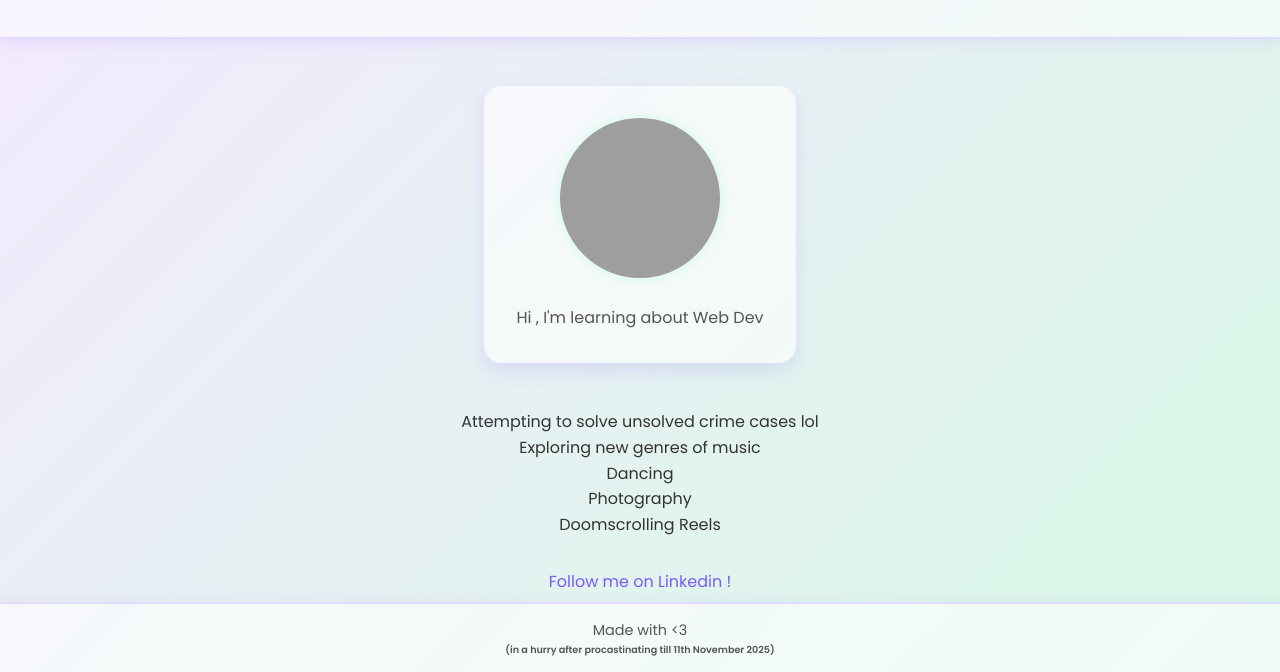
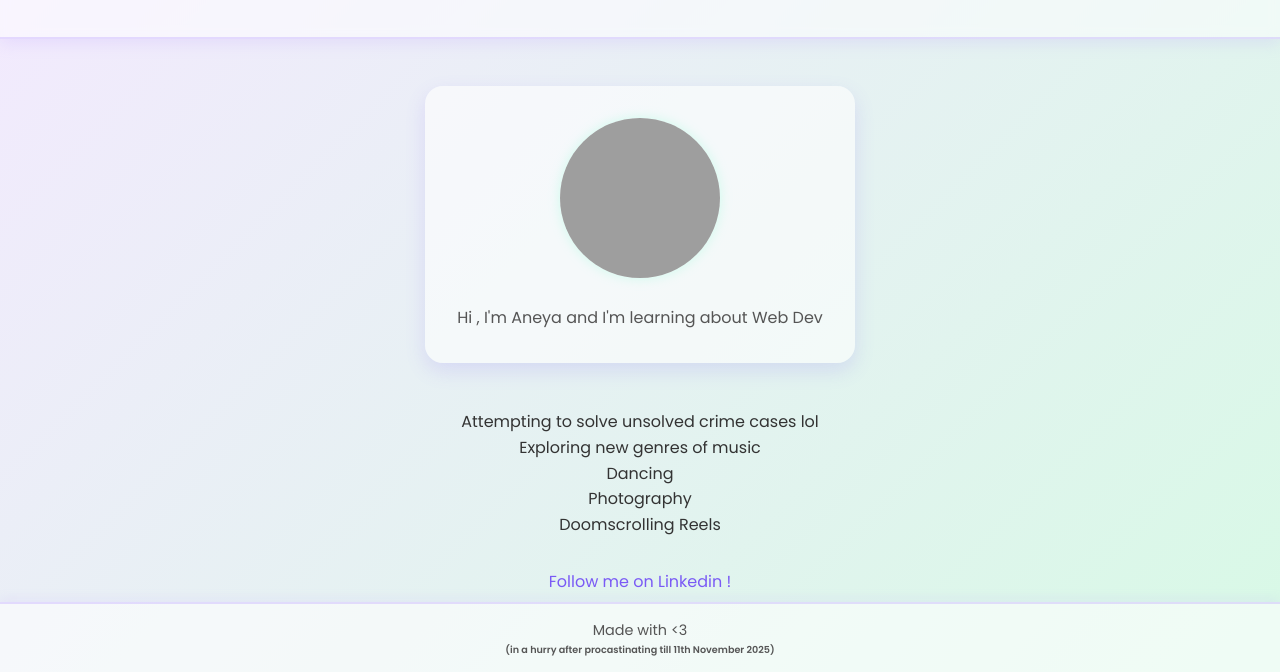
Before and after one commit to aneya-alin/gdgcwa, a plain HTML site: page index.html in a window 1280 px wide. Shown: the part 128-800 px from the top of the page. Drawn offline with Linux system fonts and the light colour scheme; grey boxes are pictures that could not be loaded.

Commit message:
Revise profile introduction and clean up HTML
Updated the profile introduction and fixed formatting issues.

```diff
--- a/index.html
+++ b/index.html
@@ -13,7 +13,7 @@
     </header>
     <section class="profile">
         <img src="https://media.licdn.com/dms/image/v2/D4E03AQHgGfQ--dGGoQ/profile-displayphoto-scale_200_200/B4EZmRdOoZGYAY-/0/1759081985766?e=2147483647&v=beta&t=Z4hihB9AUPamNL6wYPBmnd9x58z0gOC7l-XzwfliKLg" alt="you were supposed to see my picture">
-        <p>Hi , I'm learning about Web Dev</p>
+        <p>Hi , I'm Aneya and I'm learning about Web Dev</p>
     </section>
     <ul class="Hobbies & Interests">
         <li>Attempting to solve unsolved crime cases lol</li>
@@ -29,4 +29,5 @@
         <h6>(in a hurry after procastinating till 11th November 2025)</h6>
     </footer>
 </body>
+
 </html>
```
